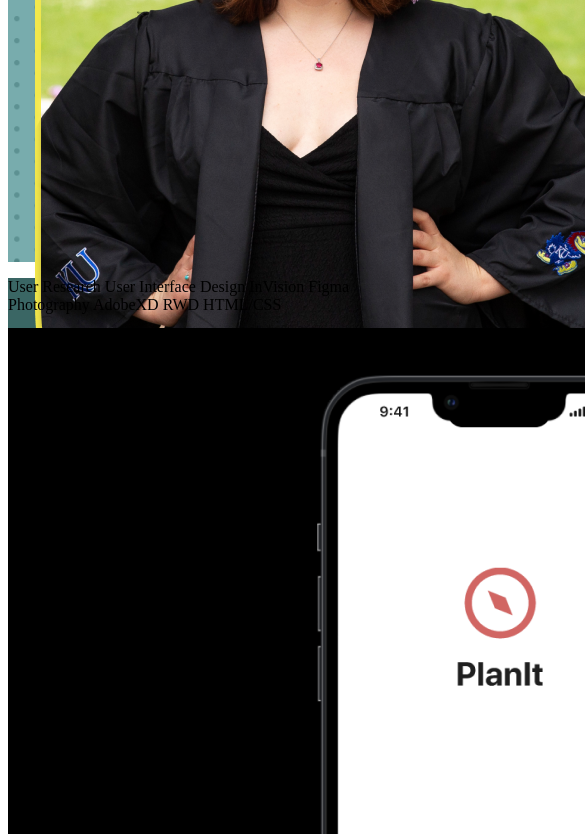
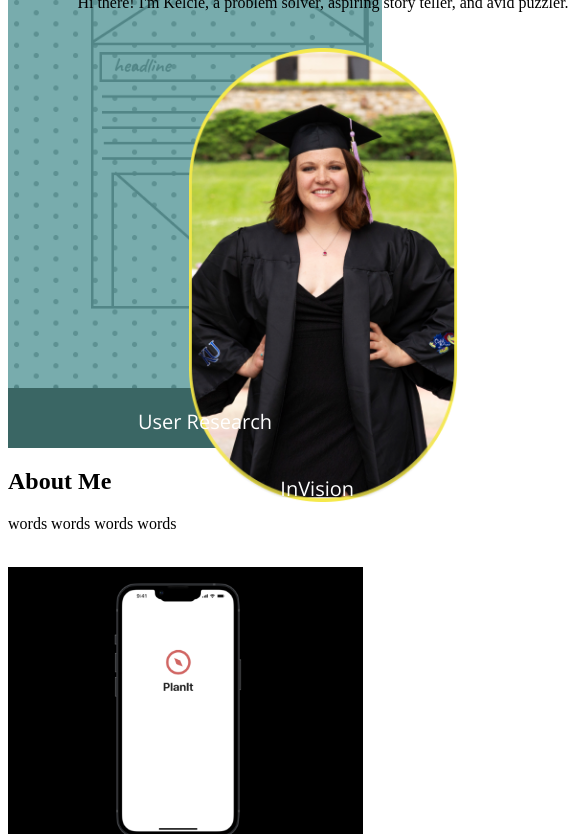
Before and after one commit to kelcie-matousek/ux_ui_hw_18, a plain HTML site: page index.html in a window 390 px wide. Shown: the part 523-1357 px from the top of the page, 585 px wide, since content can reach past the window. Drawn offline with nearby package versions, Linux system fonts and the light colour scheme.

Commit message:
continued styling css+added about me section
also added media query for mobile

```diff
--- a/css/index.css
+++ b/css/index.css
@@ -11,52 +11,82 @@
 
 nav {
     width: 73%;
-    padding: 1%;
+    padding: 30px;
+    text-align: right;
 }
 
 ul{
     list-style-type: none;
     width: 50%;
-    margin-left: auto;
     display: inline-block;
 }
 
 nav li{
     display: inline;
     padding: 10px;
-
 }
 
 .heroimg {
     height: 600px;
-    padding: 25px;
+    padding: 15px;
     background-image: url(../images/hero.png);
     background-repeat: no-repeat;
     background-size: cover;
 }
 
+.content {
+    width: 600px;
+    margin: 0 auto;
+    background-color: ;
+    text-align: center;
+}
+
+.content p {
+    margin-top: -70px;
+    padding-bottom: 50px;
+}
+.content img {
+    width: 45%;
+    margin-top: -30px;
+}
+
+.mySkills {
+    width: 100%;
+    height: 60px;
+    background-color: #3A6664;
+}
+
+.bannerText {
+    width: 100%;
+    text-align: center;
+}
+
+.bannerText p {
+    display: inline-block;
+    max-width: 1800px;
+    color: white;
+    margin-left: 20px;
+    font-size: 20px;
+    font-family: 'Open Sans', sans-serif;
+}
+
+.workGrid img {
+    width: 95%;
+    max-width: 600px;
+}
+
+.workGrid {
+    display: grid;
+    width: 100%;
+    grid-template-columns: 1fr 1fr 1fr;
+    grid-template-rows: 1fr;
+    grid-template-areas: "PlanIt StockPot nsa PlantIt StockPot nsa PlantIt StockPot nsa";
+}
 
 h1{
     font-family: 'Open Sans', sans-serif;
     font-size: 96px;
-}
-.content {
-    width: 500px;
-    margin: 0 auto;
-
-}
-
-.mySkills {
-    width: 100%;
-    height: 50px;
-    background-color: #3A6664;
-}
-
-.workGrid {
-    display: grid;
-    grid-template-areas: 'PlanIt StockPot NSA RWD Redesign';
-    column-gap: 10px;
-
+    color: white;
 }
 
 footer {
@@ -67,3 +97,14 @@ ul footer {
     display: inline-block;
     vertical-align: top;
 }
+
+@media only screen and (max-width: 600px) {
+    .workGrid {
+        grid-template-rows: 400px 400px 400px;
+        grid-template-columns: 1fr;
+        grid-template-areas:
+        "PlantIt"
+        "StockPot"
+        "nsa";
+    }
+}
--- a/index.html
+++ b/index.html
@@ -23,40 +23,52 @@
         </header>
         <section class="heroimg">
             <div class="content">
+                <h1>UX Design</h1>
+                <p>Hi there! I'm Kelcie, a problem solver, aspiring story teller, and avid puzzler.</p>
                 <img src="/images/profilephoto.png" alt="image of kelcie in black college grad gown and cap">
-                <h1>UX Designer</h1>
-                <p>Hi there! I'm Kelcie, a problem solver, aspiring story teller, and avid puzzler.</p>
             </div>
         </section>
         <section class="mySkills">
             <div class="banner">
-                <div class="banner__text">
-                    <p>User Research User Interface Design InVision Figma Photography AdobeXD RWD HTML/CSS</p>
+                <div class="bannerText">
+                    <p>User Research</p>
+                    <p>User Interface Design</p>
+                    <p>InVision</p>
+                    <p>Figma</p>
+                    <p>Photography</p>
+                    <p>AdobeXD</p>
+                    <p>RWD</p>
+                    <p>HTML/CSS</p>
                 </div>
             </div>
         </section>
+        <section class="aboutMe">
+            <div class="paragraph">
+                <h2>About Me</h2>
+                <p>words words words words</p>
+                <img>
+                <img>
+            </div>
+        </section>
+        </section>
         <section class="myWork">
             <div class="workGrid">
-                <div>
-                    <img src="/images/planit.png">
-                </div>
-                <div>
+                <div id="PlantIt">
+                    <div>
+                        <img src="/images/planit.png">
+                    </div>
                     <h4>PlanIt</h4>
                     <p>text text text text text</p>
                     <button></button>
                 </div>
-                <div>
+                <div id="StockPot">
                     <img src="/images/stockpot.png">
-                </div>
-                <div>
                     <h4>StockPot</h4>
                     <p></p>
                     <button></button>
                 </div>
-                <div>
+                <div id="nsa">
                     <img src="/images/nsa.png">
-                </div>
-                <div>
                     <h4>NSA RWD Redesign</h4>
                     <p></p>
                     <button></button>
```
